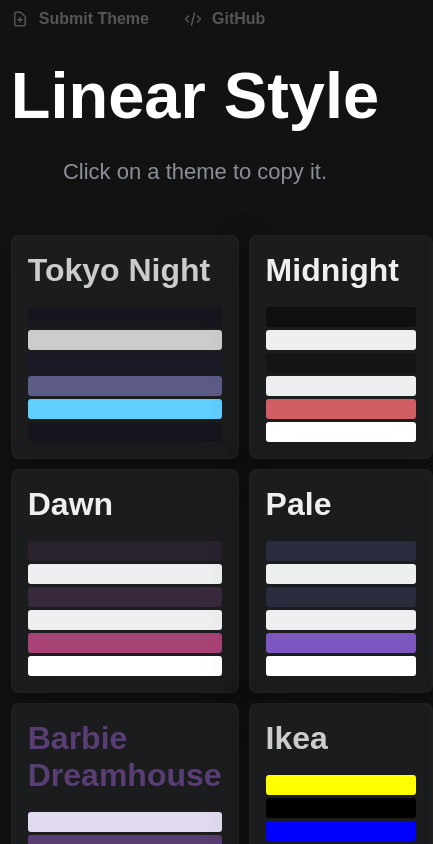
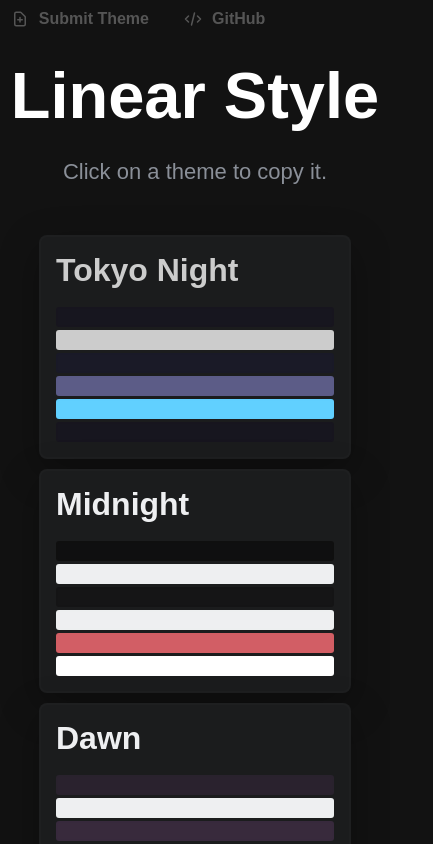
Before and after one commit to alii/linear-style, a Next.js app: page / in a window 390 px wide. Shown: the top 844 px of the page, 433 px wide, since content can reach past the window. Built offline with nearby package versions, Linux system fonts and the light colour scheme; a web font is replaced by a local one.

Commit message:
Mobile responsiveness

```diff
--- a/src/components/ThemeCard.ts
+++ b/src/components/ThemeCard.ts
@@ -31,10 +31,16 @@
   grid-template-columns: repeat(4, 1fr);
   gap: 10px;
   max-width: 80vw;
+  align-self: center;
 
-  @media only screen and (max-width: 768px) {
+  @media only screen and (max-width: 1200px) {
     grid-template-columns: repeat(2, 1fr);
     max-width: auto;
+  }
+
+  @media only screen and (max-width: 600px) {
+    grid-template-columns: repeat(1, 1fr);
+    width: 90vw;
   }
 `;
 
```
